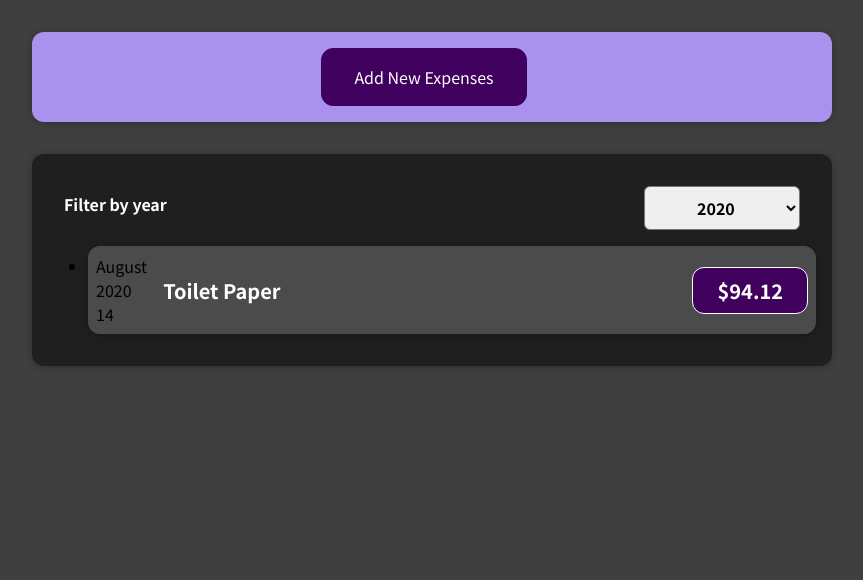
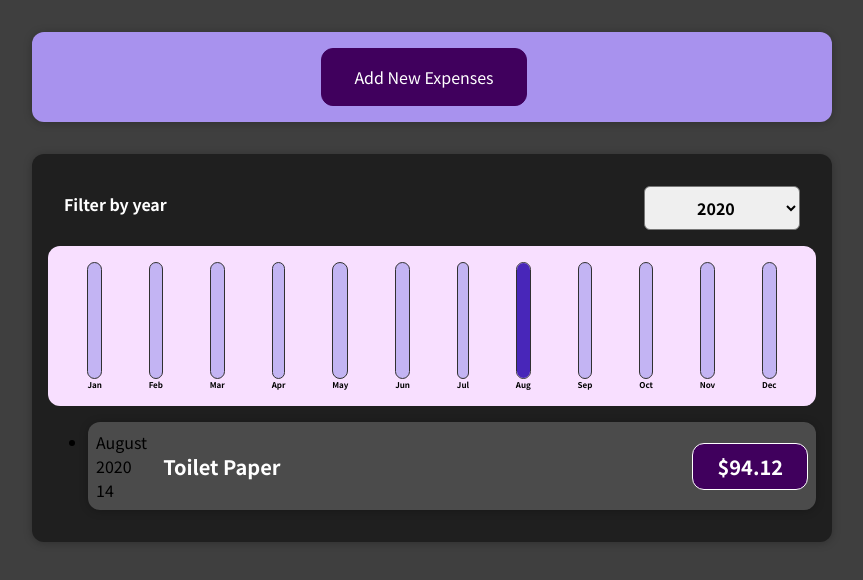
Before and after one commit to Abmart0803/Expenses-Tracker-App, a React (Create React App) app in the folder expenses/: page / in a window 1280 px wide. Shown: the top 580 px of the page, without its empty margins (208-1071 px from the left). Built offline with nearby package versions, Linux system fonts and the light colour scheme.

Commit message:
modified:   src/components/Expenses/Expenses.js         new file:   src/components/Expenses/ExpensesChart.js         modified:   src/components/charts/Chart.js         modified:   src/components/charts/ChartBar.js

```diff
--- a/expenses/src/components/Expenses/Expenses.js
+++ b/expenses/src/components/Expenses/Expenses.js
@@ -3,6 +3,7 @@
 import Card from "../UI/Card";
 import "./Expenses.css";
 import ExpensesList from "./ExpensesList";
+import ExpensesChart from "./ExpensesChart";
 
 const Expenses = (props) => {
   const [filteredYear, setFilteredYear] = useState("2020");
@@ -22,6 +23,7 @@
           selectedYear={filteredYear}
           onChangeFilter={filterChangeHandler}
         />
+        <ExpensesChart expenses={filteredExpenses} />
         <ExpensesList items={filteredExpenses} />
       </Card>
     </div>
--- /dev/null
+++ b/expenses/src/components/Expenses/ExpensesChart.js
@@ -0,0 +1,27 @@
+import React from "react";
+import Chart from "../charts/Chart";
+
+const ExpensesChart = (props) => {
+  const chartDataPoints = [
+    { label: "Jan", value: 0 },
+    { label: "Feb", value: 0 },
+    { label: "Mar", value: 0 },
+    { label: "Apr", value: 0 },
+    { label: "May", value: 0 },
+    { label: "Jun", value: 0 },
+    { label: "Jul", value: 0 },
+    { label: "Aug", value: 0 },
+    { label: "Sep", value: 0 },
+    { label: "Oct", value: 0 },
+    { label: "Nov", value: 0 },
+    { label: "Dec", value: 0 },
+  ];
+
+  for (const expense of props.expenses) {
+    const expenseMonth = expense.date.getMonth(); //starting at 0 => January => 0.
+    chartDataPoints[expenseMonth].value += expense.amount;
+  }
+  return <Chart dataPoints={chartDataPoints} />;
+};
+
+export default ExpensesChart;
--- a/expenses/src/components/charts/Chart.js
+++ b/expenses/src/components/charts/Chart.js
@@ -3,13 +3,15 @@
 import ChartBar from "./ChartBar";
 
 const Chart = (props) => {
+  const dataPointValues = props.dataPoints.map((dataPoint) => dataPoint.value);
+  const totalMaximum = Math.max(...dataPointValues);
   return (
     <div className="chart">
       {props.dataPoints.map((dataPoint) => (
         <ChartBar
           key={dataPoint.label}
           value={dataPoint.value}
-          maxValue={null}
+          maxValue={totalMaximum}
           label={dataPoint.label}
         />
       ))}
--- a/expenses/src/components/charts/ChartBar.js
+++ b/expenses/src/components/charts/ChartBar.js
@@ -4,7 +4,7 @@
 const ChartBar = (props) => {
   let barFillHeight = "0%";
 
-  if (props.max > 0) {
+  if (props.maxValue > 0) {
     barFillHeight = Math.round((props.value / props.maxValue) * 100) + "%";
   }
   return (
```
